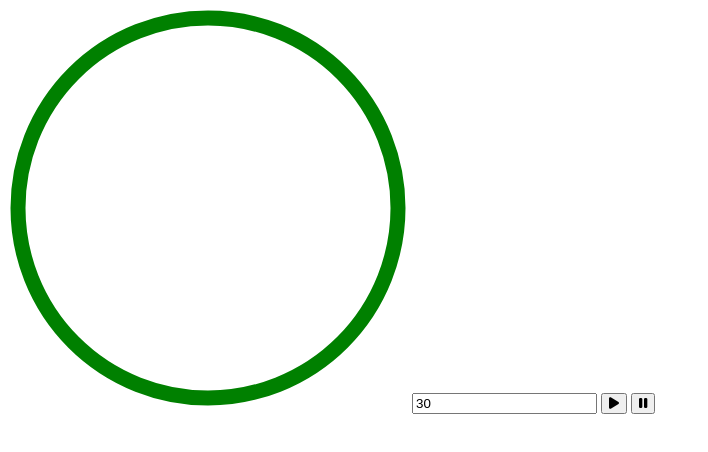
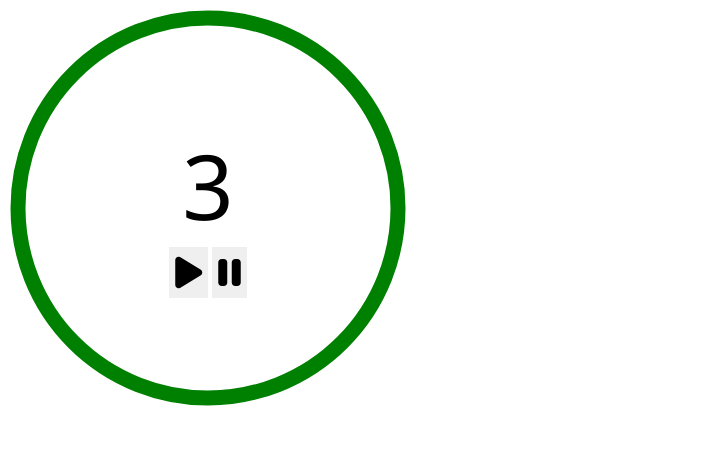
Before and after one commit to bradsahawc1/timerApp, a plain HTML site: page index.html in a window 1280 px wide. Shown: the whole page, without its empty margins (0-708 px from the left). Drawn offline with Linux system fonts and the light colour scheme.

Commit message:
Added a css stylesheet for use in styling the webpage and finishing up the project.

```diff
--- a/index.html
+++ b/index.html
@@ -1,26 +1,31 @@
 <!DOCTYPE html>
 <html>
     <head>
-        <link
-        rel="stylesheet"
-        href="https://cdnjs.cloudflare.com/ajax/libs/font-awesome/6.6.0/css/all.min.css"
-        />
+        <link rel="stylesheet" href="style.css"/>
+        <link rel="stylesheet" href="https://cdnjs.cloudflare.com/ajax/libs/font-awesome/6.6.0/css/all.min.css"/>
+        <style type="text/css" id="operaUserStyle"></style>
     </head>
     <body>
-        <svg height="400" width="400">
+        <div class="timer">
+            <div class="controls">
+                <input id="duration" value="3">
+                <div>
+                    <button id="start"><i class="fa-solid fa-play"></i></button>
+                    <button id="pause"><i class="fa-solid fa-pause"></i></button>
+                </div>
+            </div>
+            <svg class="dial">
                 <circle
                 r="190"
-            cx="200"
+                cx="0"
                 cy="200"
-            transform="rotate(-90 200 200)"
+                transform="rotate(-90 100 100)"
                 fill="transparent"
                 stroke="green"
                 stroke-width="15"
                 />
             </svg>
-        <input id="duration" value="30" />
-        <button id="start"><i class="fa-solid fa-play"></i></button>
-        <button id="pause"><i class="fa-solid fa-pause"></i></button>
+        </div>
         <script src="timer.js"></script>
         <script src="index.js"></script>
     </body>
--- /dev/null
+++ b/style.css
@@ -0,0 +1,52 @@
+.dial {
+    height: 400px;
+    width: 400px;
+  }
+
+  .timer {
+    position: relative;
+    display: inline-block;
+  }
+
+  * {
+    font: inherit;
+  }
+
+  body {
+    font-family: 'Segoe UI', Roboto, Oxygen, Ubuntu, Cantarell, 'Fira Sans',
+      'Droid Sans', 'Helvetica Neue', Helvetica, Arial, sans-serif;
+  }
+
+  .timer input {
+    display: block;
+    border: none;
+    width: 240px;
+    font-size: 90px;
+    text-align: center;
+  }
+
+  .timer button {
+    border: none;
+    font-size: 36px;
+    cursor: pointer;
+  }
+
+  .timer button:focus {
+    outline: none;
+  }
+
+  .timer input:focus {
+    outline: none;
+  }
+
+  .controls {
+    position: absolute;
+    top: 0;
+    left: 0;
+    right: 0;
+    bottom: 0;
+    display: flex;
+    justify-content: center;
+    align-items: center;
+    flex-direction: column;
+  }
```
Lines whose indentation alone changed are shown as unchanged.
